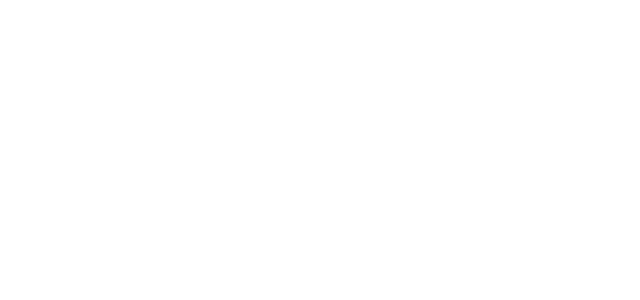
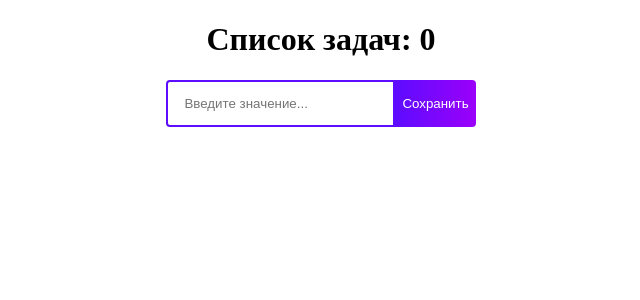
Before and after one commit to Savelyii/todo-list-2, a React (Create React App) app: page / in a window 1280 px wide. Shown: the top 300 px of the page, without its empty margins (319-959 px from the left). Built offline with nearby package versions, Linux system fonts and the light colour scheme.

Commit message:
add ToDo functions

```diff
--- a/src/App.js
+++ b/src/App.js
@@ -1,9 +1,50 @@
+import { useState } from "react";
+import ToDoForm from "./ToDoForm";
+import ToDo from "./ToDo";
 
 function App() {
+  const [todos, setToDos] = useState([]);
+
+  const addTask = (userInput) => {
+    if (userInput) {
+      const newItem = {
+        id: Math.random().toString(36).substring(2, 9),
+        task: userInput,
+        complete: false,
+      };
+      setToDos([...todos, newItem]);
+    }
+  };
+
+  const removeTask = (id) => {
+    setToDos([...todos.filter((todo) => todo.id !== id)]);
+  };
+
+  const handleToggle = (id) => {
+    setToDos([
+      ...todos.map((todo) =>
+        todo.id === id ? { ...todo, complete: !todo.complete } : { ...todo }
+      ),
+    ]);
+  };
+
   return (
-<div className="App">
-
-</div>
+    <div className="App">
+      <header>
+        <h1>Список задач: {todos.length}</h1>
+      </header>
+      <ToDoForm addTask={addTask} />
+      {todos.map((todo) => {
+        return (
+          <ToDo
+            todo={todo}
+            key={todo.id}
+            toggleTask={handleToggle}
+            removeTask={removeTask}
+          />
+        );
+      })}
+    </div>
   );
 }
 
--- a/src/ToDo.js
+++ b/src/ToDo.js
@@ -1,4 +1,16 @@
-function ToDo() {
-  return null;
+function ToDo({ todo, toggleTask, removeTask }) {
+  return (
+    <div key={todo.id} className="item-todo">
+      <div
+        className={todo.complete ? "item-text strike" : "item-text"}
+        onClick={() => toggleTask(todo.id)}
+      >
+        {todo.task}
+      </div>
+      <div className="item-delete" onClick={() => removeTask(todo.id)}>
+        X
+      </div>
+    </div>
+  );
 }
 export default ToDo;
--- a/src/ToDoForm.js
+++ b/src/ToDoForm.js
@@ -1,4 +1,35 @@
-function ToDoForm() {
-  return null;
+import { useState } from "react";
+
+function ToDoForm({ addTask }) {
+  const [userInput, setUserInput] = useState("");
+
+  const handleChange = (e) => {
+    setUserInput(e.currentTarget.value);
+  };
+
+  const handleSubmit = (e) => {
+    e.preventDefault();
+    addTask(userInput);
+    setUserInput("");
+  };
+
+  const handleKeyPress = (e) => {
+    if (e.key === "Enter") {
+      handleSubmit(e);
+    }
+  };
+
+  return (
+    <form onSubmit={handleSubmit}>
+      <input
+        value={userInput}
+        type="text"
+        onChange={handleChange}
+        onKeyDown={handleKeyPress}
+        placeholder="Введите значение..."
+      />
+      <button>Сохранить</button>
+    </form>
+  );
 }
 export default ToDoForm;
```
